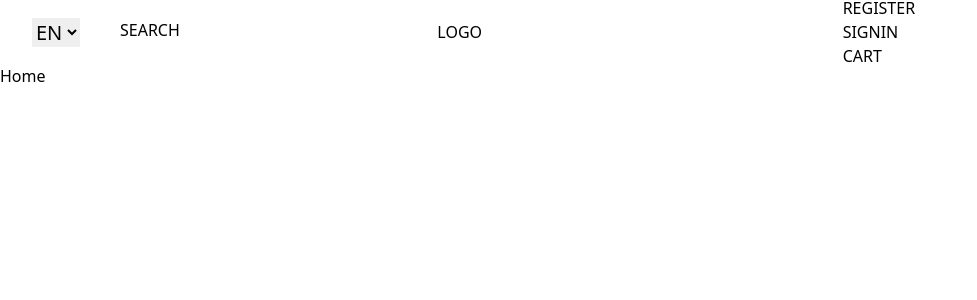
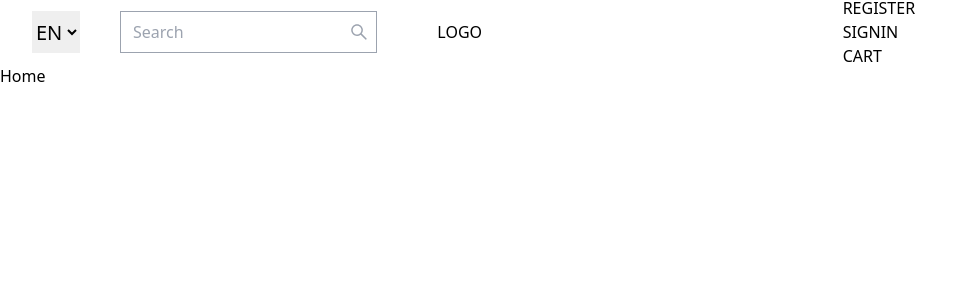
Before and after one commit to yap8/e-commerce, a React (Create React App) app: page / in a window 1280 px wide. Shown: the top 300 px of the page, without its empty margins (0-977 px from the left). Built offline with nearby package versions, Linux system fonts and the light colour scheme.

Commit message:
added Search

```diff
--- a/package.json
+++ b/package.json
@@ -12,6 +12,7 @@
     "@types/react-dom": "^18.0.3",
     "react": "^18.1.0",
     "react-dom": "^18.1.0",
+    "react-icons": "^4.3.1",
     "react-scripts": "5.0.1",
     "typescript": "^4.6.4",
     "web-vitals": "^2.1.4"
--- a/src/components/Header.tsx
+++ b/src/components/Header.tsx
@@ -1,4 +1,5 @@
 import Language from './Language';
+import Search from './Search';
 
 const Header: React.FC = () => {
   return (
@@ -6,7 +7,7 @@ const Header: React.FC = () => {
       <div className="container h-16 flex items-center justify-center">
         <div className="flex-1 flex">
           <Language className="mr-10" />
-          <div>SEARCH</div>
+          <Search />
         </div>
         <div className="flex-1">
           <div>LOGO</div>
--- a/src/components/Language.tsx
+++ b/src/components/Language.tsx
@@ -1,16 +1,16 @@
 const languages: Array<string> = ['EN', 'RU'];
 
 interface LanguageItemProps {
-  children: string;
+  children?: React.ReactNode;
 }
 
 interface LanguageProps {
   className?: string;
 }
 
-const LanguageItem: React.FC<LanguageItemProps> = ({ children }) => {
-  return <option>{children}</option>;
-};
+const LanguageItem: React.FC<LanguageItemProps> = ({ children }) => (
+  <option>{children}</option>
+);
 
 const Language: React.FC<LanguageProps> = ({ className = '', ...props }) => {
   return (
--- /dev/null
+++ b/src/components/Search.tsx
@@ -0,0 +1,26 @@
+import { AiOutlineSearch } from 'react-icons/ai';
+
+interface SearchProps {
+  className?: string;
+  placeholder?: string;
+}
+
+const Search: React.FC<SearchProps> = ({
+  className = '',
+  placeholder = 'Search',
+}) => {
+  return (
+    <form className={`flex items-center relative ${className}`}>
+      <input
+        className="px-3 py-2 border border-gray-400 placeholder:text-gray-400"
+        type="text"
+        placeholder={placeholder}
+      />
+      <button className="absolute right-2">
+        <AiOutlineSearch className="text-gray-400 text-xl" />
+      </button>
+    </form>
+  );
+};
+
+export default Search;
--- a/src/index.tsx
+++ b/src/index.tsx
@@ -6,8 +6,4 @@ import './index.css';
 const root = ReactDOM.createRoot(
   document.getElementById('root') as HTMLElement
 );
-root.render(
-  <React.StrictMode>
-    <App />
-  </React.StrictMode>
-);
+root.render(<App />);
```
Also changed, not shown: 1 other file (tests, documents, lock files or other folders).
